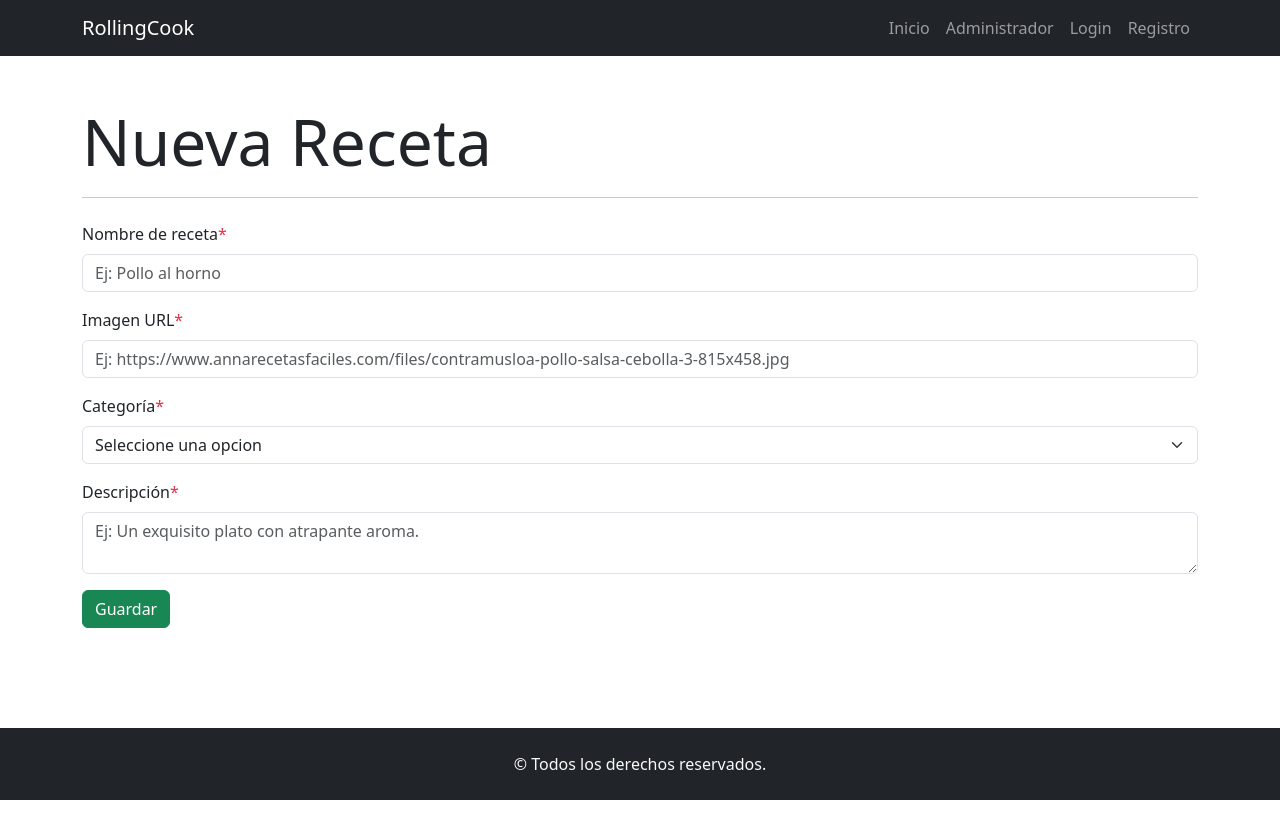
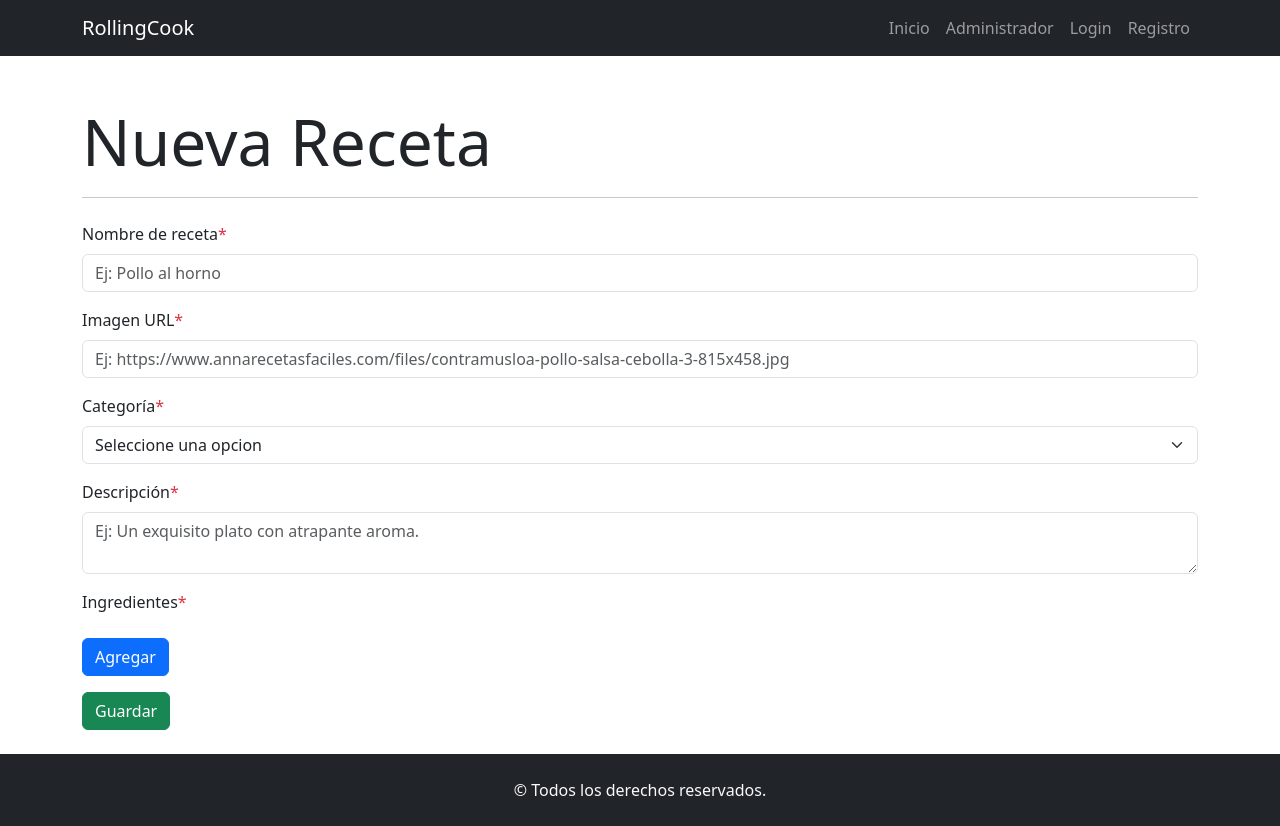
Before and after one commit to lucasecapdevila/react-tp1-ejercicio14, a React (Vite) app: page /admin/crear in a window 1280 px wide. Before the commit the page ends 800 px from the top, so only its background shows below. Built offline with nearby package versions, Linux system fonts and the light colour scheme.

Commit message:
se agrega hook useFieldArray para agregar nuevos ingredientes en el formulario

```diff
--- a/src/App.css
+++ b/src/App.css
@@ -13,3 +13,10 @@
   height: 500px;
   width: 100%;
 }
+
+/* Borro las flechas en input tipo number */
+input::-webkit-outer-spin-button,
+input::-webkit-inner-spin-button {
+  -webkit-appearance: none;
+  margin: 0;
+}
--- a/src/components/pages/receta/FormularioReceta.jsx
+++ b/src/components/pages/receta/FormularioReceta.jsx
@@ -1,8 +1,12 @@
 import { Button, Form } from "react-bootstrap"
-import { useForm } from "react-hook-form"
+import { useFieldArray, useForm, useWatch } from "react-hook-form"
 
 const FormularioReceta = () => {
-  const {register, handleSubmit, formState: {errors}} = useForm()
+  const {control, register, handleSubmit, formState: {errors}} = useForm()
+  const { fields, append, remove } = useFieldArray({
+    control, // control props comes from useForm (optional: if you are using FormContext)
+    name: "ingredientes", // unique name for your Field Array
+  });
 
   const recetaValida = (receta) => {
     console.log(receta);
@@ -89,25 +93,36 @@ const FormularioReceta = () => {
           <Form.Text className="text-danger">{errors.descripcion?.message}</Form.Text>
         </Form.Group>
 
-        {/* <Form.Group className="mb-3" controlId="formIngredientes">
+        <Form.Group className="mb-3" controlId="formIngredientes">
           <Form.Label>Ingredientes<span className="text-danger">*</span></Form.Label>
-          <Form.Control
-            type="text"
-            placeholder="Ingredientes de la receta"
-            required
-          />
-          <Form.Text className="text-danger">mensaje de error</Form.Text>
+          <ul>
+            {fields.map(({id}, index) => (
+              <li key={id}>
+                <Form.Control
+                  className="w-25 d-inline-block"
+                  type="text"
+                  placeholder="Producto/s"
+                  {...register(`ingredientes.${index}.nombre`)}
+                />
+                <Form.Control
+                  className="w-25 d-inline-block mx-4"
+                  type="number"
+                  placeholder="Cantidad"
+                  {...register(`ingredientes.${index}.cantidad`, {valueAsNumber: true})}
+                />
+                <Form.Control
+                  className="w-25 d-inline-block me-2"
+                  type="number"
+                  placeholder=""
+                  //! AGREGAR SELECTS
+                  {...register(`ingredientes.${index}.cantidad`)}
+                />
+                <Button className="my-3" type="button">Borrar</Button>
+              </li>
+            ))}
+          </ul>
+          <Button type="button" onClick={() => append({nombre: "Ingrediente", cantidad: 1})}>Agregar</Button>
         </Form.Group>
-
-        <Form.Group className="mb-3" controlId="formPreparacion">
-          <Form.Label>Preparación<span className="text-danger">*</span></Form.Label>
-          <Form.Control
-            type="text"
-            placeholder="Preparación de la receta"
-            required
-          />
-          <Form.Text className="text-danger">mensaje de error</Form.Text>
-        </Form.Group> */}
 
         <Button type="submit" variant="success">Guardar</Button>
       </Form>
```
